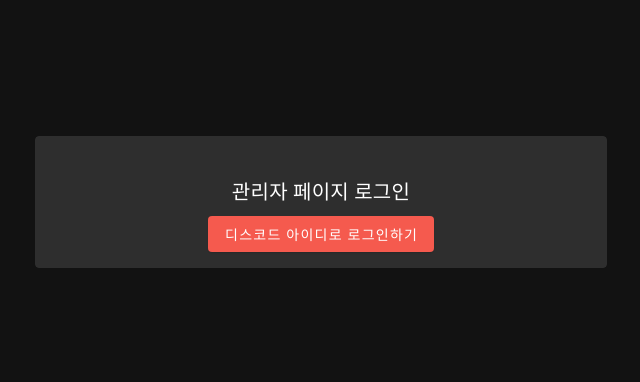
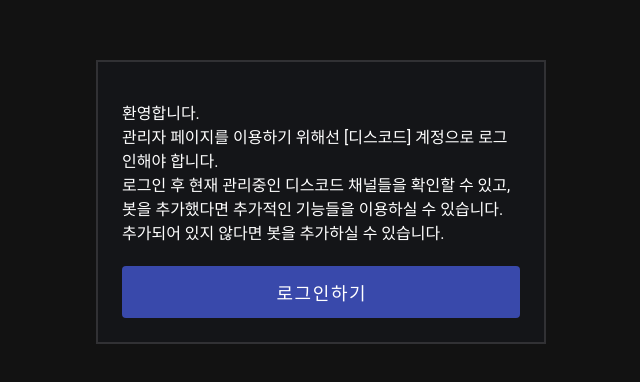
Before and after one commit to smw0807/miscellany-bot, a Nuxt app in the folder frontend/: page /login in a window 1280 px wide. Shown: the part 198-580 px from the top of the page, without its empty margins (319-959 px from the left). Built offline with nearby package versions, Linux system fonts and the light colour scheme.

Commit message:
refactor: 로그인, 인증 페이지 디자인 수정 및 로직 수정

```diff
--- a/frontend/pages/auth.vue
+++ b/frontend/pages/auth.vue
@@ -7,6 +7,9 @@
  *
  * 이렇게 처리한 이유는 url상에 code, state를 노출시키지 않기 위해 이 페이지를 거쳐가게 함
  */
+import { ref } from 'vue';
+import type { Ref } from 'vue';
+
 definePageMeta({
   layout: 'login',
 });
@@ -15,6 +18,11 @@ const route = useRoute();
 const router = useRouter();
 const auth = useAuth();
 
+// 토큰정보가 있으면 이전 페이지로 이동
+if (auth.hasToken()) {
+  router.push('/');
+}
+
 // 디스코드로부터 받은 code
 const code = route.query.code;
 const state = route.query.state;
@@ -22,6 +30,15 @@ if (!code && !state) {
   console.warn('code, state 없음');
   router.push('/login');
 }
+
+// 요청 처리 상태
+const isFinished: Ref<boolean> = ref(false);
+// 에러 여부
+const isError: Ref<boolean> = ref(false);
+
+const iconName: Ref<string> = ref('mdi-check-circle');
+const iconColor: Ref<string> = ref('success');
+
 // 토큰 정보 요청
 const requestDiscordToken = async () => {
   try {
@@ -39,20 +56,69 @@ const requestDiscordToken = async () => {
     router.push('/');
   } catch (e) {
     console.error(e);
-    router.push('/login');
+    iconName.value = 'mdi-close-circle';
+    iconColor.value = 'error';
   }
+  isFinished.value = true;
 };
-requestDiscordToken();
+setTimeout(() => {
+  requestDiscordToken();
+}, 3000);
+
+const login = () => {
+  router.replace('/login');
+};
 </script>
 <template>
-  <v-container>
-    <v-row justify="center">
-      <v-col class="text-center" cols="6">
-        <v-card variant="tonal">
-          <v-card-title>디스코드 인증 확인 중</v-card-title>
-          <v-card-text> 잠시만 기다려주세요.... </v-card-text>
-        </v-card>
-      </v-col>
-    </v-row>
-  </v-container>
+  <v-sheet
+    class="pa-4 text-center mx-auto"
+    elevation="12"
+    max-width="600"
+    rounded="lg"
+    width="100%"
+  >
+    <v-progress-circular
+      v-if="!isFinished"
+      :size="100"
+      color="primary"
+      class="mb-5"
+      indeterminate
+    ></v-progress-circular>
+    <v-icon
+      v-else
+      class="mb-5"
+      :color="iconColor"
+      :icon="iconName"
+      size="112"
+    ></v-icon>
+
+    <div v-if="isError">
+      <h2 class="text-h5 mb-3">로그인에 실패했습니다.</h2>
+      <p class="mb-4 text-medium-emphasis text-body-2">
+        다시 로그인을 시도해주세요.
+        <br />
+        아래 버튼을 클릭하면 다시 로그인 페이지로 이동합니다.
+      </p>
+    </div>
+    <div v-else>
+      <h2 class="text-h5 mb-3">로그인 인증 중입니다.</h2>
+      <p class="mb-4 text-medium-emphasis text-body-2">
+        인증이 완료되면 메인 페이지로 이동합니다.
+        <br />
+        잠시만 기다려주세요!
+      </p>
+    </div>
+
+    <div class="text-end" v-if="isError">
+      <v-divider class="mb-4"></v-divider>
+      <v-btn
+        class="text-none"
+        color="indigo-darken-1"
+        variant="flat"
+        @click="login"
+      >
+        다시 로그인하기
+      </v-btn>
+    </div>
+  </v-sheet>
 </template>
--- a/frontend/pages/login.vue
+++ b/frontend/pages/login.vue
@@ -9,6 +9,13 @@ import type { Ref } from 'vue';
 definePageMeta({
   layout: 'login',
 });
+
+const { hasToken } = useAuth();
+const router = useRouter();
+// 토큰정보가 있으면 이전 페이지로 이동
+if (hasToken()) {
+  router.go(-1);
+}
 const config = useRuntimeConfig();
 
 const projectName: Ref<string> = ref(config.public.projectName);
@@ -19,20 +26,33 @@ const login = async () => {
 };
 </script>
 <template>
-  <v-container>
-    <v-row justify="center">
-      <v-col class="text-center" cols="6">
-        <v-card variant="tonal">
-          <v-card-title
-            >{{ projectName }}<br />관리자 페이지 로그인</v-card-title
-          >
-          <v-card-text>
-            <v-btn color="red" variant="elevated" @click="login">
-              디스코드 아이디로 로그인하기
-            </v-btn>
-          </v-card-text>
-        </v-card>
-      </v-col>
-    </v-row>
-  </v-container>
+  <v-sheet
+    border="md"
+    class="pa-6 text-white mx-auto"
+    color="#141518"
+    max-width="450"
+  >
+    <h4 class="text-h4 text-center font-weight-bold mb-4">{{ projectName }}</h4>
+
+    <p class="mb-5">
+      환영합니다. <br />
+      {{ projectName }} 관리자 페이지를 이용하기 위해선 [디스코드] 계정으로
+      로그인해야 합니다. <br />
+      로그인 후 현재 관리중인 디스코드 채널들을 확인할 수 있고, <br />
+      {{ projectName }} 봇을 추가했다면 추가적인 기능들을 이용하실 수
+      있습니다.<br />
+      추가되어 있지 않다면 봇을 추가하실 수 있습니다.
+    </p>
+
+    <v-btn
+      class="text-none"
+      color="indigo-darken-1"
+      size="x-large"
+      variant="flat"
+      block
+      @click="login"
+    >
+      로그인하기
+    </v-btn>
+  </v-sheet>
 </template>
```
